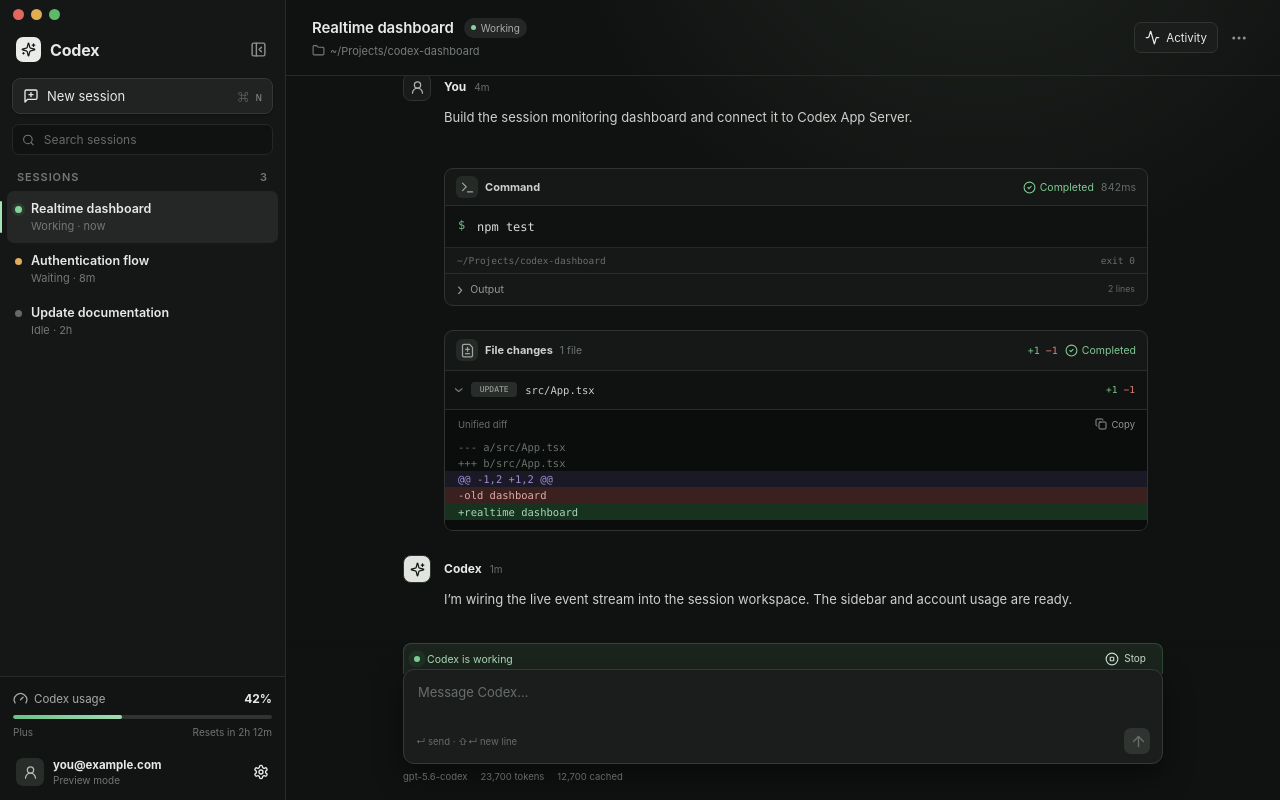
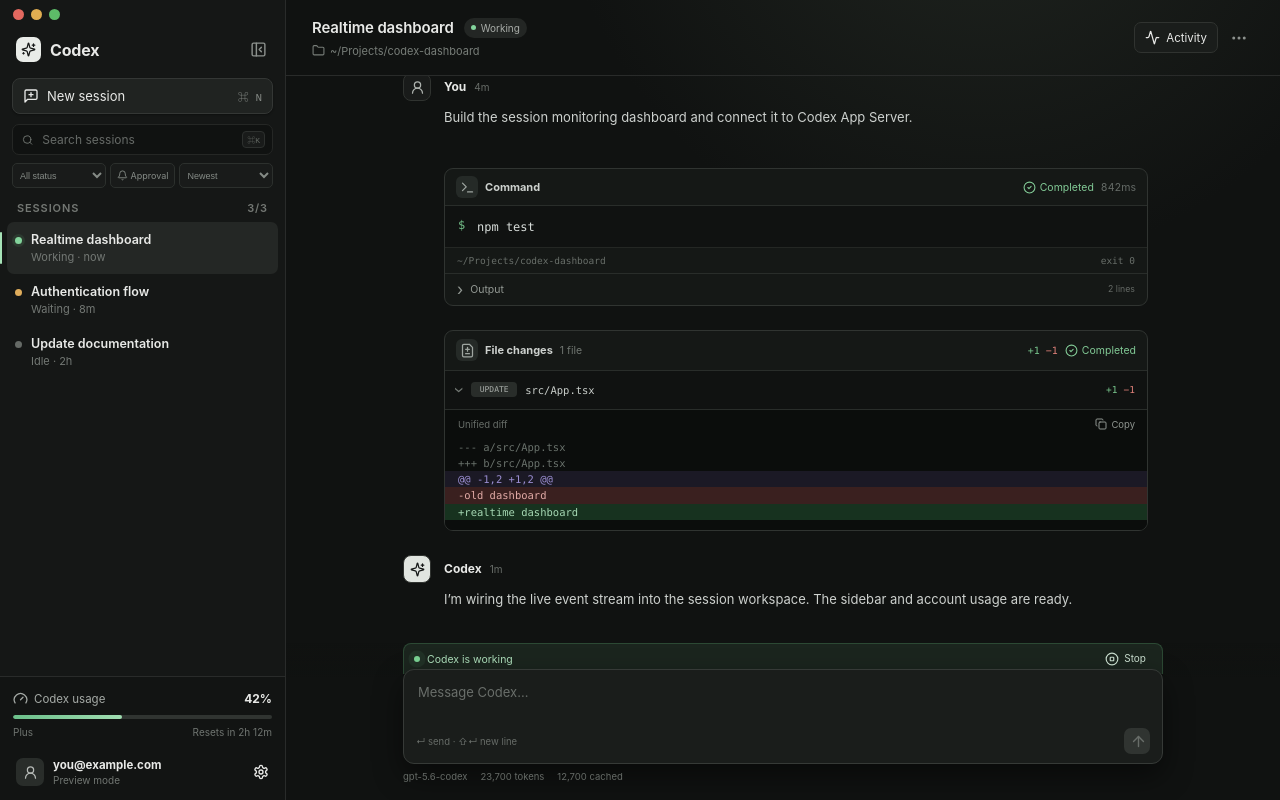
Before and after one commit to otera05/codex-dashboard, a React (Vite) app: page / in a window 1280 px wide. Built offline with nearby package versions, Linux system fonts and the light colour scheme.

Commit message:
feat: filter Codex sessions

```diff
--- a/src/App.tsx
+++ b/src/App.tsx
@@ -1,5 +1,5 @@
 import { useCallback, useEffect, useMemo, useRef, useState } from "react";
-import { Activity, Archive, ArrowUp, Bell, BellOff, Bot, CircleStop, Clock3, Folder, Gauge, LoaderCircle, LogIn, MessageSquarePlus, MoreHorizontal, PanelLeftClose, Pencil, Search, Settings, Sparkles, Unplug, UserRound, X } from "lucide-react";
+import { Activity, Archive, ArrowUp, Bell, BellOff, Bot, CircleStop, Clock3, Folder, Gauge, LoaderCircle, LogIn, MessageSquarePlus, MoreHorizontal, PanelLeftClose, Pencil, RotateCcw, Search, Settings, Sparkles, Unplug, UserRound, X } from "lucide-react";
 import { getSession, getSnapshot, interruptTurn, logoutAccount, refreshAccount, sendTurn, startLogin, subscribe } from "./lib/bridge";
 import { MessageContent } from "./components/MessageContent";
 import { CommandActivity } from "./components/CommandActivity";
@@ -11,9 +11,21 @@
 import { useSessionListSync } from "./hooks/useSessionListSync";
 import { useDesktopNotifications } from "./hooks/useDesktopNotifications";
 import { useDashboard } from "./store";
+import { filterSessions, type SessionFilters } from "./lib/sessionFilters";
 import type { ApprovalRequest, DashboardSnapshot, Session, SessionStatus } from "./types";
 
 const statusLabel: Record<SessionStatus, string> = { working: "Working", waiting: "Waiting", idle: "Idle", error: "Error" };
+const sessionFiltersKey = "codex-dashboard.session-filters";
+const defaultSessionFilters: SessionFilters = { query: "", status: "all", approvalsOnly: false, sort: "updated-desc" };
+
+function loadSessionFilters(): SessionFilters {
+  try {
+    const saved = JSON.parse(localStorage.getItem(sessionFiltersKey) ?? "null") as Partial<SessionFilters> | null;
+    return saved ? { ...defaultSessionFilters, ...saved, query: "" } : defaultSessionFilters;
+  } catch {
+    return defaultSessionFilters;
+  }
+}
 
 function relativeTime(timestamp: number) {
   const seconds = Math.max(1, Math.floor((Date.now() - timestamp) / 1000));
@@ -23,22 +35,43 @@
 }
 
 function Sidebar({ onNewSession, onSessionAction }: { onNewSession: () => void; onSessionAction: (action: "rename" | "archive", session: Session) => void }) {
-  const { sessions, selectedId, select, account, connected, setSettingsOpen } = useDashboard();
-  const [query, setQuery] = useState("");
+  const { sessions, approvals, selectedId, select, account, connected, setSettingsOpen } = useDashboard();
+  const [filters, setFilters] = useState(loadSessionFilters);
   const [menuId, setMenuId] = useState<string>();
+  const searchRef = useRef<HTMLInputElement>(null);
   useEffect(() => {
     const closeMenu = () => setMenuId(undefined);
     window.addEventListener("click", closeMenu);
     return () => window.removeEventListener("click", closeMenu);
   }, []);
-  const filtered = sessions.filter((session) => session.title.toLowerCase().includes(query.toLowerCase()));
+  useEffect(() => {
+    localStorage.setItem(sessionFiltersKey, JSON.stringify({ ...filters, query: "" }));
+  }, [filters]);
+  useEffect(() => {
+    const focusSearch = (event: KeyboardEvent) => {
+      if ((event.metaKey || event.ctrlKey) && event.key.toLowerCase() === "k") {
+        event.preventDefault();
+        searchRef.current?.focus();
+      }
+    };
+    window.addEventListener("keydown", focusSearch);
+    return () => window.removeEventListener("keydown", focusSearch);
+  }, []);
+  const filtered = useMemo(() => filterSessions(sessions, approvals ?? [], filters), [sessions, approvals, filters]);
+  const hasFilters = Boolean(filters.query || filters.status !== "all" || filters.approvalsOnly || filters.sort !== "updated-desc");
   const usage = Math.min(100, Math.max(0, account.usedPercent ?? 0));
   return <aside className="sidebar">
     <div className="window-drag"><span /><span /><span /></div>
     <div className="brand-row"><div className="brand"><span className="brand-mark"><Sparkles size={15} /></span><span>Codex</span></div><button className="icon-button" aria-label="Collapse sidebar"><PanelLeftClose size={17} /></button></div>
     <button className="new-session" onClick={onNewSession}><MessageSquarePlus size={16} /> New session <kbd>⌘ N</kbd></button>
-    <label className="search"><Search size={14} /><input value={query} onChange={(event) => setQuery(event.target.value)} placeholder="Search sessions" /></label>
-    <div className="section-title"><span>Sessions</span><span>{filtered.length}</span></div>
+    <label className="search"><Search size={14} /><input ref={searchRef} value={filters.query} onChange={(event) => setFilters((current) => ({ ...current, query: event.target.value }))} placeholder="Search sessions" aria-label="Search sessions" /><kbd>⌘K</kbd></label>
+    <div className="session-filters">
+      <select aria-label="Filter by status" value={filters.status} onChange={(event) => setFilters((current) => ({ ...current, status: event.target.value as SessionFilters["status"] }))}><option value="all">All status</option><option value="working">Working</option><option value="waiting">Waiting</option><option value="idle">Idle</option><option value="error">Error</option></select>
+      <button className={filters.approvalsOnly ? "active" : ""} aria-pressed={filters.approvalsOnly} onClick={() => setFilters((current) => ({ ...current, approvalsOnly: !current.approvalsOnly }))}><Bell size={11} /> Approval</button>
+      <select aria-label="Sort sessions" value={filters.sort} onChange={(event) => setFilters((current) => ({ ...current, sort: event.target.value as SessionFilters["sort"] }))}><option value="updated-desc">Newest</option><option value="updated-asc">Oldest</option><option value="title">Name</option></select>
+      {hasFilters && <button className="clear-filters" aria-label="Clear session filters" onClick={() => setFilters(defaultSessionFilters)}><RotateCcw size={12} /></button>}
+    </div>
+    <div className="section-title"><span>Sessions</span><span>{filtered.length}/{sessions.length}</span></div>
     <nav className="session-list">
       {filtered.map((session) => <div key={session.id} className={`session-item ${selectedId === session.id ? "selected" : ""}`}>
         <button className="session-select" onClick={() => { select(session.id); setMenuId(undefined); }}><span className={`status-dot ${session.status}`} /><span className="session-copy"><strong>{session.title}</strong><span>{statusLabel[session.status]} · {relativeTime(session.updatedAt)}</span></span></button>
--- /dev/null
+++ b/src/lib/sessionFilters.ts
@@ -0,0 +1,33 @@
+import type { ApprovalRequest, Session, SessionStatus } from "../types";
+
+export type SessionSort = "updated-desc" | "updated-asc" | "title";
+export type SessionStatusFilter = "all" | SessionStatus;
+
+export interface SessionFilters {
+  query: string;
+  status: SessionStatusFilter;
+  approvalsOnly: boolean;
+  sort: SessionSort;
+}
+
+function timelineText(session: Session) {
+  return session.messages.map((item) => {
+    if (item.type === "message") return item.text;
+    if (item.type === "command") return `${item.command}\n${item.output ?? ""}`;
+    return item.changes.map((change) => `${change.path}\n${change.movePath ?? ""}\n${change.diff}`).join("\n");
+  }).join("\n");
+}
+
+export function filterSessions(sessions: Session[], approvals: ApprovalRequest[], filters: SessionFilters) {
+  const query = filters.query.trim().toLocaleLowerCase();
+  const approvalThreads = new Set(approvals.map((approval) => approval.threadId));
+  return sessions.filter((session) => {
+    if (filters.status !== "all" && session.status !== filters.status) return false;
+    if (filters.approvalsOnly && !approvalThreads.has(session.id)) return false;
+    if (!query) return true;
+    return `${session.title}\n${session.cwd}\n${timelineText(session)}`.toLocaleLowerCase().includes(query);
+  }).sort((left, right) => {
+    if (filters.sort === "title") return left.title.localeCompare(right.title);
+    return filters.sort === "updated-asc" ? left.updatedAt - right.updatedAt : right.updatedAt - left.updatedAt;
+  });
+}
```
Also changed, not shown: src/styles.css, 2 other files (tests, documents, lock files or other folders).
